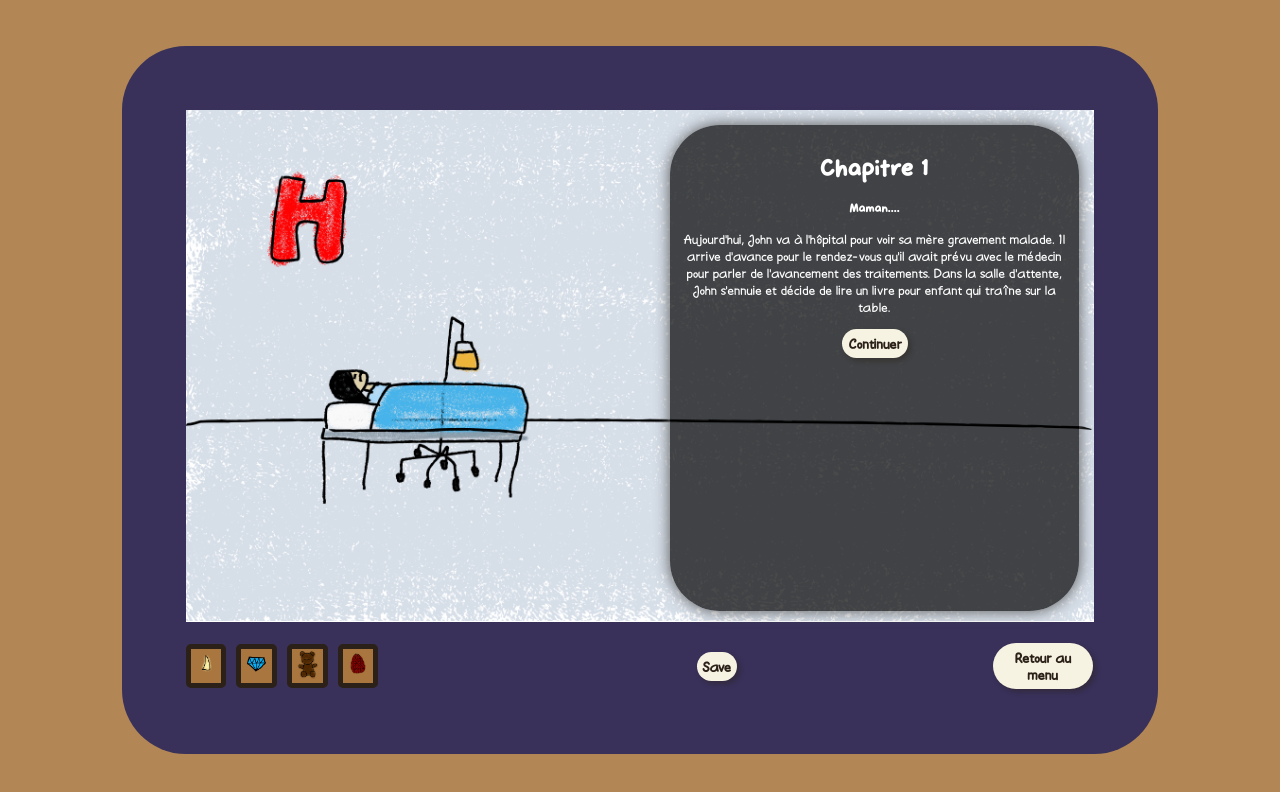
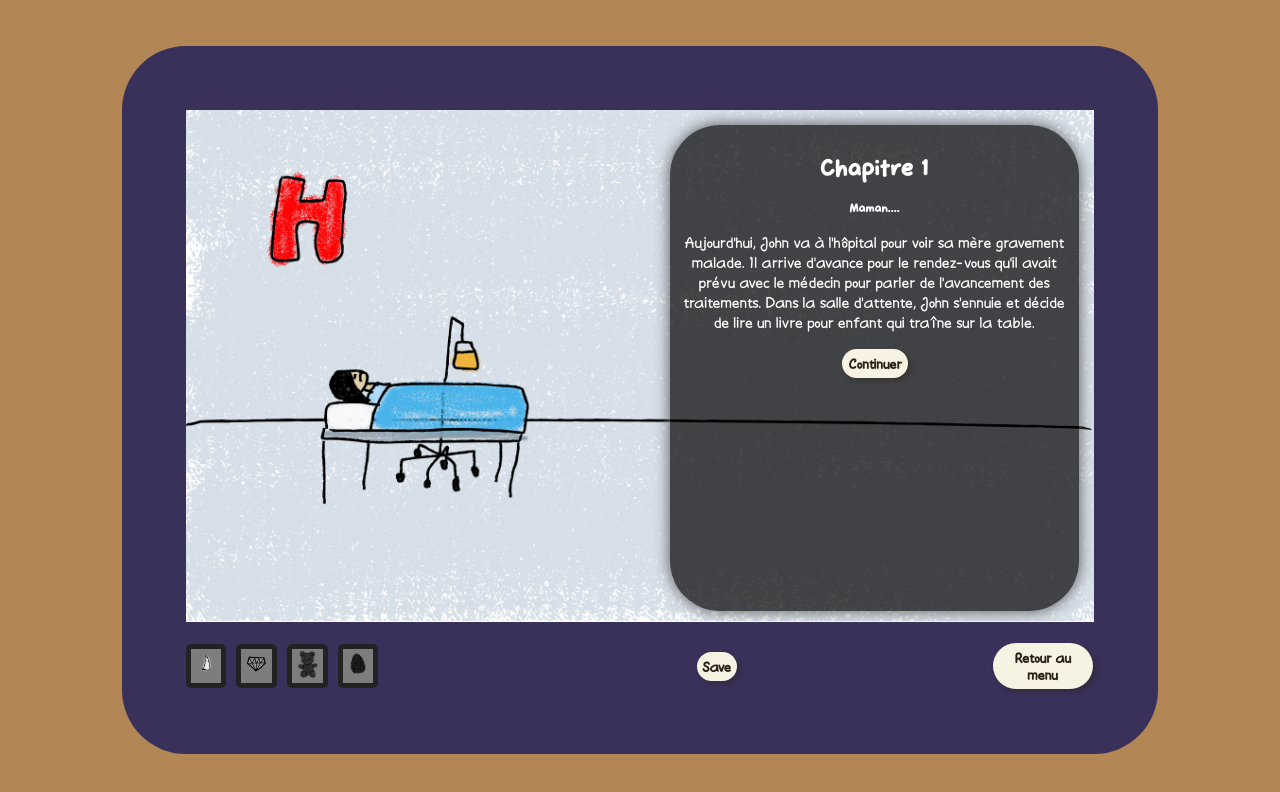
Before and after one commit to fenrir0wulf/webapp-creative-Benoit-Dana-TingYung-William, a Vue app in the folder ox-bezoar/: page /#/chapter/1 in a window 1280 px wide. Shown: the top 792 px of the page. Built offline with nearby package versions, Linux system fonts and the light colour scheme.

Commit message:
style inventaire commencé et font-size agrandi

```diff
--- a/ox-bezoar/src/components/layout/InventoryDisplay.vue
+++ b/ox-bezoar/src/components/layout/InventoryDisplay.vue
@@ -1,10 +1,15 @@
+<script setup>
+    import { mapStores } from 'pinia';
+    import { usePlayerStore } from '../../stores/usePlayerStore';
+</script>
+
 <template>
     <div class="inventaire">
         <!-- les images de objets sont sombres et deviennent clair si ils sont acquises -->
-        <div class="boiteObjet"><img src="/src/img/dent_de_requin.png" alt="objet1" class="objet"></div>
-        <div class="boiteObjet"><img src="/src/img/diamant.png" alt="objet2" class="objet"></div>
-        <div class="boiteObjet"><img src="/src/img/ourson.png" alt="objet3" class="objet"></div>
-        <div class="boiteObjet"><img src="/src/img/oeuf.png" alt="objet4" class="objet"></div>
+        <div class="boiteObjet" :class="{hasobject : dent}"><img src="/src/img/dent_de_requin.png" alt="objet1" class="objet"></div>
+        <div class="boiteObjet" :class="{hasobject : diamant}"><img src="/src/img/diamant.png" alt="objet2" class="objet"></div>
+        <div class="boiteObjet" :class="{hasobject : ourson}"><img src="/src/img/ourson.png" alt="objet3" class="objet"></div>
+        <div class="boiteObjet" :class="{hasobject : oeuf}"><img src="/src/img/oeuf.png" alt="objet4" class="objet"></div>
     </div>
 </template>
 
@@ -14,7 +19,21 @@ export default {
     components: {},
     data() {
         return {
-
+            dent: false,
+            diamant: false,
+            ourson: false,
+            oeuf: false,
+        }
+    },
+    computed: {
+        ...mapStores(usePlayerStore)
+    },
+    created() {
+        this.checkFlags();
+    },
+    methods: {
+        checkFlags(){
+            this.diamant = this.playerStore.flags.hasDiamant;
         }
     }
 }
@@ -38,6 +57,12 @@ export default {
     border-style: solid;
     border-color: var(--brunsombre);
     border-radius: 5px;
+    filter:grayscale(100);
+
+}
+
+.hasobject {
+    filter:grayscale(0);
 }
 
 .objet {
--- a/ox-bezoar/src/style.css
+++ b/ox-bezoar/src/style.css
@@ -29,7 +29,7 @@ body {
 
 p {
   font-family: "Moyudan";
-  font-size: 1.7vh;
+  font-size: 2vh;
 }
 
 a {
@@ -80,7 +80,7 @@ button:not(:hover) {
 }
 
 button:hover {
-  font-size: 120%;
+  font-size: 2vh;
   transition: 0.1s ease;
 }
 
@@ -101,38 +101,8 @@ button:hover {
   margin-top: 20px;
 }
 
-@media screen and (max-width: 800px) {
-  p {
-    font-size: 1.8vh;
-  }
-
-  h1 {
-    font-size: 1.8vh;
-  }
-
-  h2 {
-    font-size: 1.8vh;
-  }
-}
-
 @media (min-aspect-ratio: 16/9) {
   .bookBottom {
     margin-top: 0.5%;
   }
 }
-
-@media screen and (max-width: 1000px) {
-  button {
-    border-radius: 30px;
-    border-style: none;
-    box-shadow: 3px 3px 5px #2b21186b;
-    background-color: var(--beige);
-    color: var(--brunsombre);
-    font-family: "Moyudan";
-    font-size: 1.8vh;
-  }
-
-  button:hover {
-    font-size: 13px;
-  }
-}
```
Also changed, not shown: ox-bezoar/src/assets/fond_papier.jpg (deleted).
